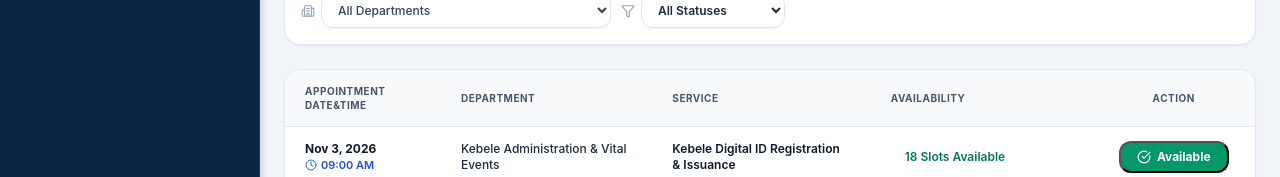
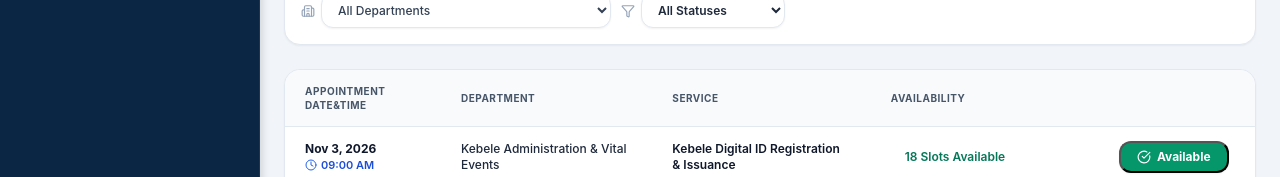
Before and after one commit to Amir3356/Woreda-Booking-and-Appointment-Management-System, a React (Vite) app in the folder client/: page /citizen/book in a window 1280 px wide. Shown: the part 348-525 px from the top of the page. Built offline with nearby package versions, Linux system fonts and the light colour scheme.

Commit message:
style(citizen): remove Action column header text from Book Appointment table

```diff
--- a/client/pages/citizen/CitizenBookAppointmentPage.jsx
+++ b/client/pages/citizen/CitizenBookAppointmentPage.jsx
@@ -368,7 +368,7 @@ export default function CitizenBookAppointmentPage() {
                 <th className="px-5 py-3.5 whitespace-nowrap">Department</th>
                 <th className="px-5 py-3.5 whitespace-nowrap">Service</th>
                 <th className="px-5 py-3.5 whitespace-nowrap">Availability</th>
-                <th className="px-5 py-3.5 text-center whitespace-nowrap">Action</th>
+                <th className="px-5 py-3.5 text-center whitespace-nowrap"></th>
               </tr>
             </thead>
             <tbody className="divide-y divide-slate-100">
```
